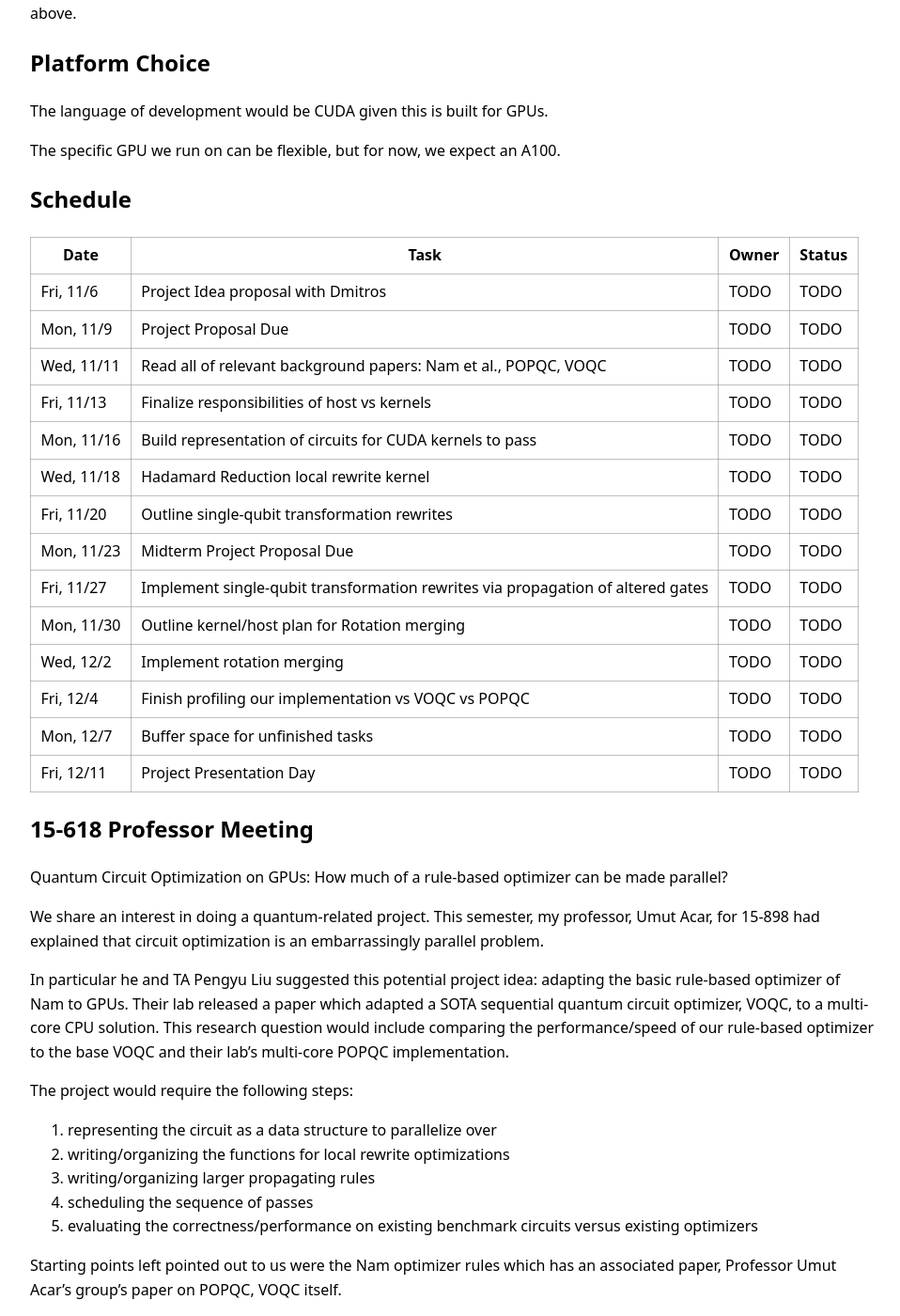
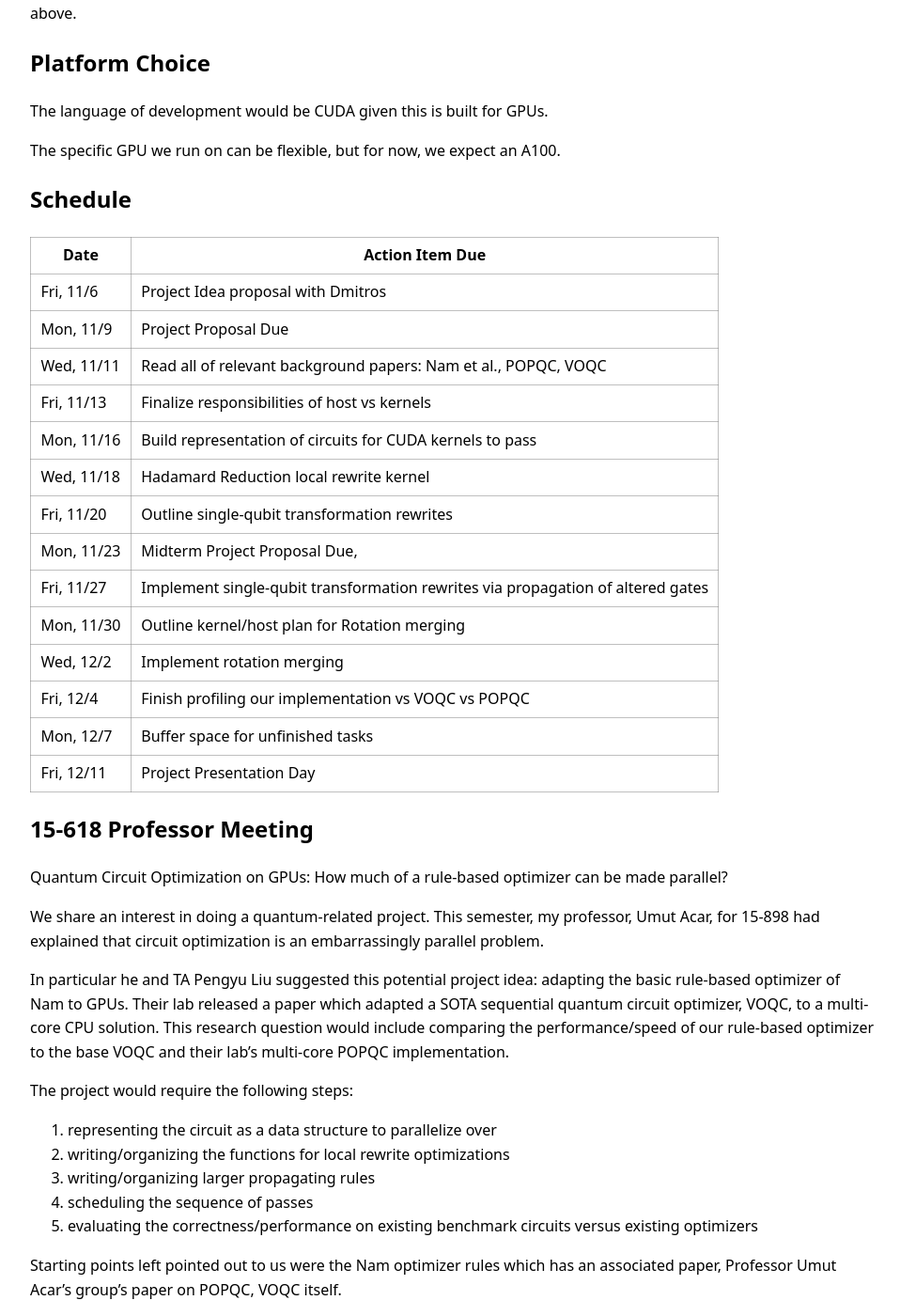
Before and after one commit to nhford/qcog, a Jekyll site: the page built from initial-proposal.md, in a window 1280 px wide and 1400 px high, scrolled down 2981 px. Shown: the whole window at 94% size, without its empty margins (158-1116 px from the left). Built offline with Jekyll 4.4.1, drawn with Linux system fonts in a browser that asks for light colours.

```diff
--- a/initial-proposal.md
+++ b/initial-proposal.md
@@ -4,6 +4,7 @@ title: "Initial Proposal"
 ---
 
 # Title: QCOG, Quantum Circuit Optimization on GPUs
+
 Group Members: Noah Ford, Changxiang Gao
 
 15-618 Final Project Proposal
@@ -80,22 +81,22 @@ The specific GPU we run on can be flexible, but for now, we expect an A100.
 
 ## Schedule
 
-| Date       | Task                                                                            | Owner | Status |
-| ---------- | ------------------------------------------------------------------------------- | ----- | ------ |
-| Fri, 11/6  | Project Idea proposal with Dmitros                                              | TODO  | TODO   |
-| Mon, 11/9  | Project Proposal Due                                                            | TODO  | TODO   |
-| Wed, 11/11 | Read all of relevant background papers: Nam et al., POPQC, VOQC                 | TODO  | TODO   |
-| Fri, 11/13 | Finalize responsibilities of host vs kernels                                    | TODO  | TODO   |
-| Mon, 11/16 | Build representation of circuits for CUDA kernels to pass                       | TODO  | TODO   |
-| Wed, 11/18 | Hadamard Reduction local rewrite kernel                                         | TODO  | TODO   |
-| Fri, 11/20 | Outline single-qubit transformation rewrites                                    | TODO  | TODO   |
-| Mon, 11/23 | Midterm Project Proposal Due                                                    | TODO  | TODO   |
-| Fri, 11/27 | Implement single-qubit transformation rewrites via propagation of altered gates | TODO  | TODO   |
-| Mon, 11/30 | Outline kernel/host plan for Rotation merging                                   | TODO  | TODO   |
-| Wed, 12/2  | Implement rotation merging                                                      | TODO  | TODO   |
-| Fri, 12/4  | Finish profiling our implementation vs VOQC vs POPQC                            | TODO  | TODO   |
-| Mon, 12/7  | Buffer space for unfinished tasks                                               | TODO  | TODO   |
-| Fri, 12/11 | Project Presentation Day                                                        | TODO  | TODO   |
+| Date       | Action Item Due                                                                 |
+| ---------- | ------------------------------------------------------------------------------- |
+| Fri, 11/6  | Project Idea proposal with Dmitros                                              |
+| Mon, 11/9  | Project Proposal Due                                                            |
+| Wed, 11/11 | Read all of relevant background papers: Nam et al., POPQC, VOQC                 |
+| Fri, 11/13 | Finalize responsibilities of host vs kernels                                    |
+| Mon, 11/16 | Build representation of circuits for CUDA kernels to pass                       |
+| Wed, 11/18 | Hadamard Reduction local rewrite kernel                                         |
+| Fri, 11/20 | Outline single-qubit transformation rewrites                                    |
+| Mon, 11/23 | Midterm Project Proposal Due,                                                   |
+| Fri, 11/27 | Implement single-qubit transformation rewrites via propagation of altered gates |
+| Mon, 11/30 | Outline kernel/host plan for Rotation merging                                   |
+| Wed, 12/2  | Implement rotation merging                                                      |
+| Fri, 12/4  | Finish profiling our implementation vs VOQC vs POPQC                            |
+| Mon, 12/7  | Buffer space for unfinished tasks                                               |
+| Fri, 12/11 | Project Presentation Day                                                        |
 
 ## 15-618 Professor Meeting
 
```
Also changed, not shown: 2 other files.
